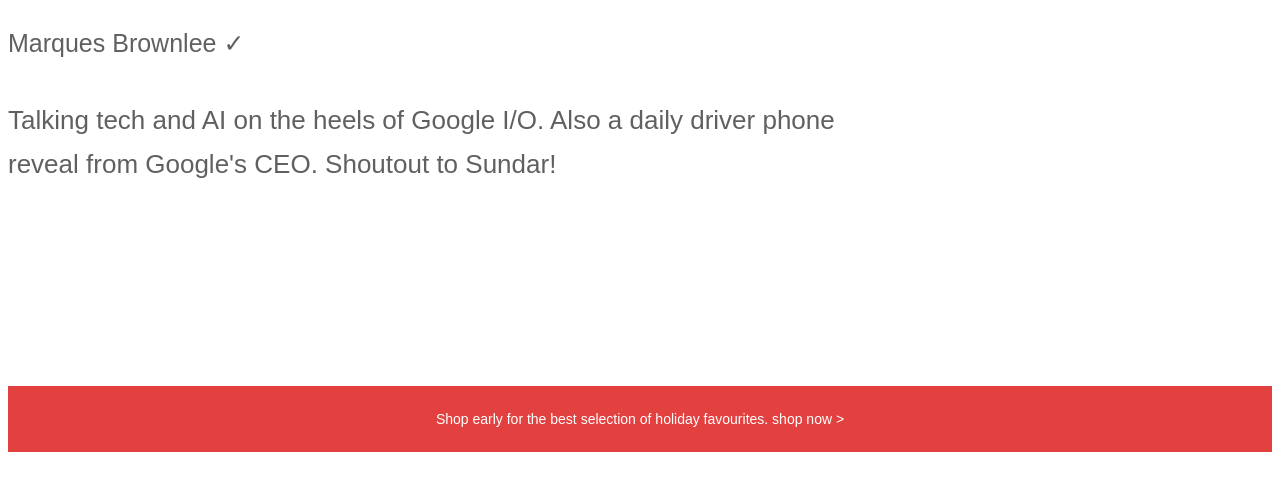
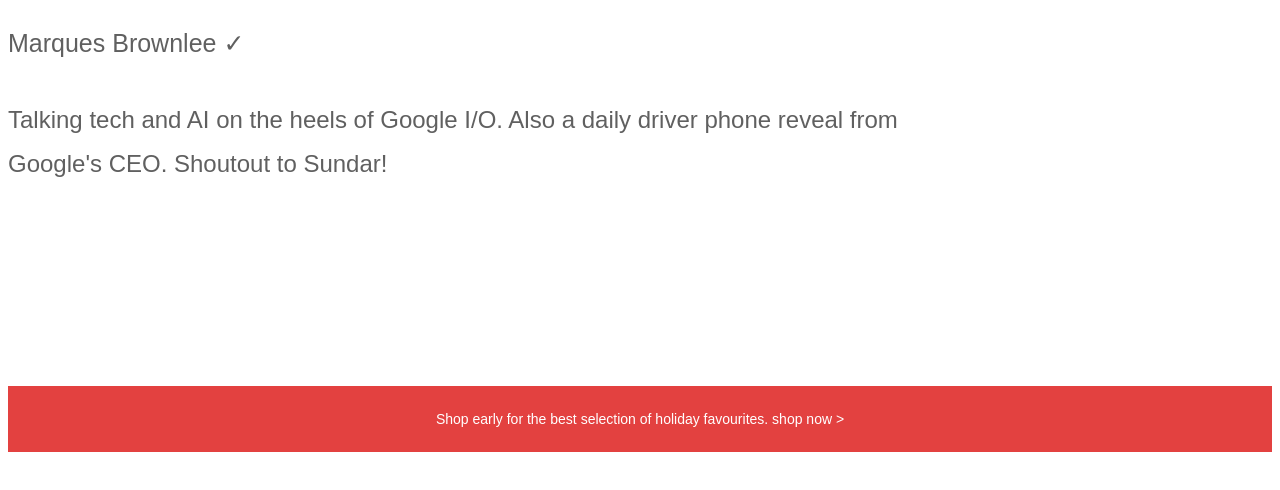
Before and after one commit to Gracyglobal/SuperSimple.Dev_Text-Styling, a plain HTML site: page index.html in a window 1280 px wide. Shown: the part 172-662 px from the top of the page. Drawn offline with Linux system fonts and the light colour scheme.

Commit message:
Text Styling

```diff
--- a/index.html
+++ b/index.html
@@ -35,9 +35,9 @@
     }
 
     .video-description{
-      font-size: 26px;     /* 14px */
+      font-size: 24px;     /* 14px */
       color: rgb(96,96,96);
-      width: 900px;       /* 280px; */
+      width: 920px;       /* 280px; */
       line-height: 44px; /* 22px; */
       margin-bottom:200px; /*100px;*/
     }
```
